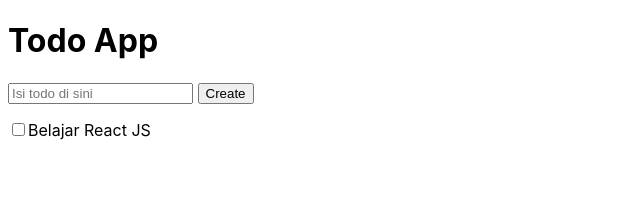
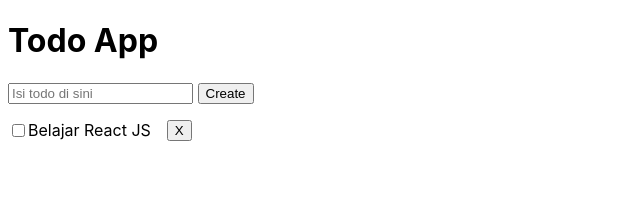
Before and after one commit to csbennefit/learn-react, a React (Vite) app: page / in a window 1280 px wide. Shown: the top 210 px of the page, without its empty margins (0-640 px from the left). Built offline with nearby package versions, Linux system fonts and the light colour scheme.

Commit message:
create delete button

```diff
--- a/src/App.css
+++ b/src/App.css
@@ -1,3 +1,4 @@
 .todo-item {
   list-style: none;
+  display: flex;
 }
--- a/src/App.jsx
+++ b/src/App.jsx
@@ -70,7 +70,8 @@
             }}
           >
             <input type="checkbox" onChange={() => completeTodo(todo.id)} />
-            {todo.title}
+            <p>{todo.title}</p>
+            <button style={{ marginLeft: "16px" }}>X</button>
           </li>
         ))}
       </ul>
--- a/src/index.css
+++ b/src/index.css
@@ -11,3 +11,8 @@
 ul {
   padding-inline-start: 0px;
 }
+
+p {
+  margin-block-start: 0px;
+  margin-block-end: 0px;
+}
```
